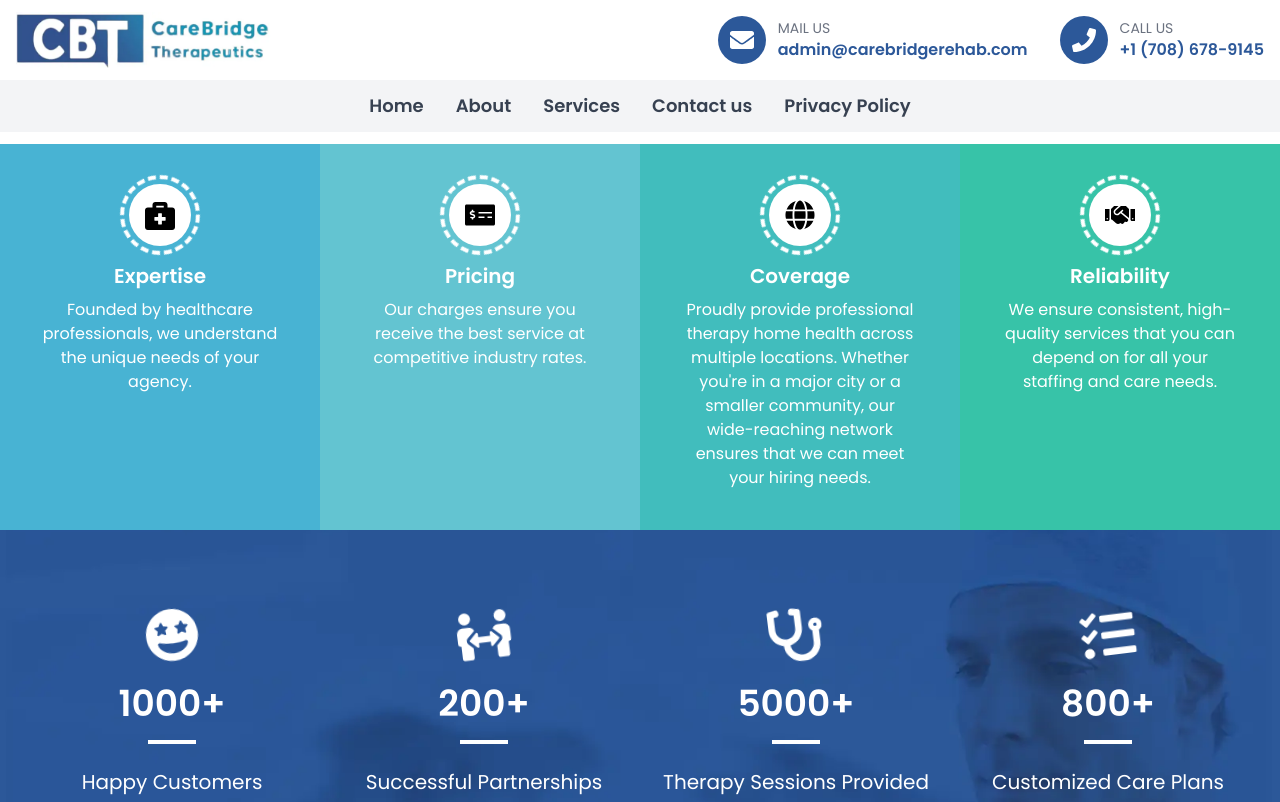
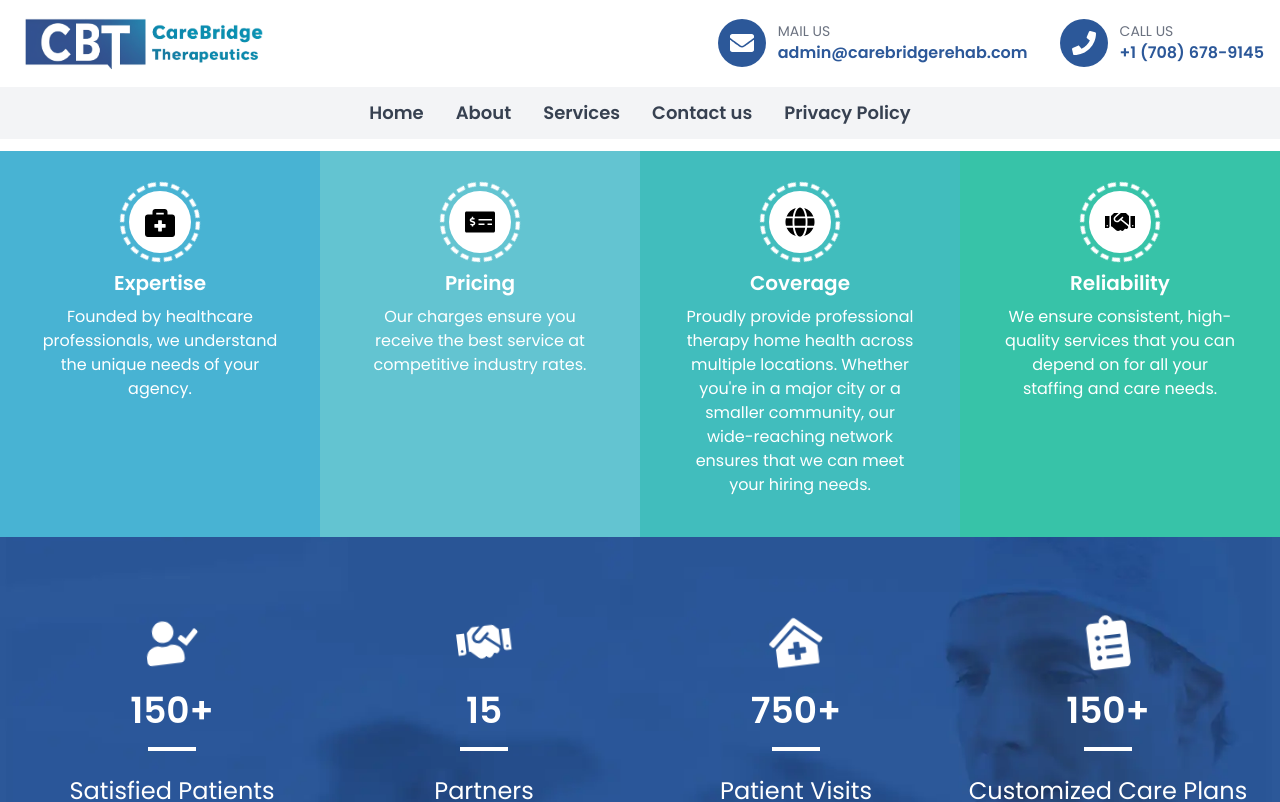
Before and after one commit to Asmaa63/CareBridge, a React (Vite) app: page /About in a window 1280 px wide. Shown: the top 802 px of the page. Built offline with nearby package versions, Linux system fonts and the light colour scheme.

Commit message:
edit logo2

```diff
--- a/src/Components/Header/Footer.tsx
+++ b/src/Components/Header/Footer.tsx
@@ -27,15 +27,14 @@ const Footer: React.FC = () => {
     const form = e.currentTarget;
     const formData = new FormData(form);
 
-    // تعديل البيانات المرسلة للـ API
   const data = {
   first_name: formData.get("name") as string || "No Name",
   phone: formData.get("phone") as string || "",
   message: formData.get("message") as string || "General Inquiry",
   subject: "Website Enquiry",
   last_name: "N/A",
-  work_email: "testuser@gmail.com", // استخدمي بريد إلكتروني حقيقي
-  company_email: "info@yourcompany.com" // جربي إيميل صالح
+  work_email: "testuser@gmail.com",
+  company_email: "info@yourcompany.com"
 };
 
     try {
--- a/src/Components/Header/Header.tsx
+++ b/src/Components/Header/Header.tsx
@@ -1,7 +1,7 @@
 import { useState } from "react";
 import { FaBars, FaTimes, FaEnvelope, FaPhone } from "react-icons/fa";
 import { Link } from "react-router-dom";
-import Logo from "../../assets/cbt.webp";
+import Logo from "../../assets/logo.png";
 
 const Header = () => {
   const [menuOpen, setMenuOpen] = useState(false);
--- a/src/Components/Pages/ContactUs.tsx
+++ b/src/Components/Pages/ContactUs.tsx
@@ -26,7 +26,7 @@ const handleSubmit = async (e: React.FormEvent<HTMLFormElement>) => {
     company_email: formData.get("companyEmail") as string || "",
     work_email: formData.get("workEmail") as string || "",
     phone: formData.get("mobileNumber") as string || "",
-    message: "contact email", // تعيين قيمة افتراضية
+    message: "contact email",
     subject: "General Inquiry",
     is_contact: 1,
   };
--- a/src/Components/Pages/Features.tsx
+++ b/src/Components/Pages/Features.tsx
@@ -1,6 +1,5 @@
 import React from "react";
 import { motion } from "framer-motion";
-// استيراد أيقونات جديدة
 import { FaBriefcaseMedical, FaMoneyCheckAlt, FaGlobe, FaHandshake } from "react-icons/fa";
 
 interface CardProps {
@@ -14,9 +13,7 @@ const Card: React.FC<CardProps> = ({ title, description, icon, bgColor }) => {
   return (
     <div className={`p-10 ${bgColor} text-center w-full sm:w-1/2 md:w-1/4`}>
       <div className="relative flex justify-center items-center mb-4">
-        {/* دائرة تدور حول الأيقونة */}
         <div className="absolute w-20 h-20 border-4 border-dashed rounded-full border-white animate-spin-slow"></div>
-        {/* أيقونة */}
         <div className="bg-white rounded-full p-4">{icon}</div>
       </div>
       <h3 className="text-xl text-white font-semibold mb-2">{title}</h3>
@@ -29,33 +26,33 @@ const Features: React.FC = () => {
   return (
     <motion.div
       className="flex flex-wrap justify-center w-full"
-      initial={{ opacity: 0, y: 50 }} // تبدأ مخفية مع تحريك لأسفل
-      whileInView={{ opacity: 1, y: 0 }} // تظهر عند التمرير
-      viewport={{ once: true }} // يتم تطبيق الأنيميشن مرة واحدة فقط
-      transition={{ duration: 0.8, ease: "easeOut" }} // مدة الأنيميشن وسهولة الحركات
+      initial={{ opacity: 0, y: 50 }}
+      whileInView={{ opacity: 1, y: 0 }}
+      viewport={{ once: true }}
+      transition={{ duration: 0.8, ease: "easeOut" }}
     >
       <Card
         title="Expertise"
         description="Founded by healthcare professionals, we understand the unique needs of your agency."
-        icon={<FaBriefcaseMedical size={30} />} // أيقونة تمثل الخبرة
+        icon={<FaBriefcaseMedical size={30} />}
         bgColor="bg-[#48b3d3]"
       />
       <Card
         title="Pricing"
         description="Our charges ensure you receive the best service at competitive industry rates."
-        icon={<FaMoneyCheckAlt size={30} />} // أيقونة تمثل الأسعار
+        icon={<FaMoneyCheckAlt size={30} />}
         bgColor="bg-[#63c4d1]"
       />
       <Card
         title="Coverage"
         description="Proudly provide professional therapy home health across multiple locations. Whether you're in a major city or a smaller community, our wide-reaching network ensures that we can meet your hiring needs."
-        icon={<FaGlobe size={30} />} // أيقونة تمثل التغطية
+        icon={<FaGlobe size={30} />}
         bgColor="bg-[#41bdbd]"
       />
       <Card
         title="Reliability"
         description="We ensure consistent, high-quality services that you can depend on for all your staffing and care needs."
-        icon={<FaHandshake size={30} />} // أيقونة تمثل الاعتمادية
+        icon={<FaHandshake size={30} />}
         bgColor="bg-[#37c3a8]"
       />
     </motion.div>
--- a/src/Components/Pages/MyComponent.tsx
+++ b/src/Components/Pages/MyComponent.tsx
@@ -1,23 +1,21 @@
 import React from "react";
-import { FaGrinStars, FaPeopleArrows, FaStethoscope, FaTasks } from "react-icons/fa";
+import { FaUserCheck, FaHandshake, FaClinicMedical, FaClipboardList } from "react-icons/fa";
 import bgimage from "../../assets/BlueBg.webp";
 import { motion } from "framer-motion";
 
 const StatsSection: React.FC = () => {
   const stats = [
-    { id: 1, value: "1000+", label: "Happy Customers", icon: <FaGrinStars size={50} /> },
-    { id: 2, value: "200+", label: "Successful Partnerships", icon: <FaPeopleArrows size={50} /> },
-    { id: 3, value: "5000+", label: "Therapy Sessions Provided", icon: <FaStethoscope size={50} /> },
-    { id: 4, value: "800+", label: "Customized Care Plans", icon: <FaTasks size={50} /> },
+    { id: 1, value: "150+", label: "Satisfied Patients", icon: <FaUserCheck size={50} /> },
+    { id: 2, value: "15", label: "Partners", icon: <FaHandshake size={50} /> },
+    { id: 3, value: "750+", label: "Patient Visits", icon: <FaClinicMedical size={50} /> },
+    { id: 4, value: "150+", label: "Customized Care Plans", icon: <FaClipboardList size={50} /> },
   ];
 
   const containerVariants = {
     hidden: { opacity: 0 },
     visible: {
       opacity: 1,
-      transition: {
-        staggerChildren: 0.2, // تأخير ظهور كل عنصر
-      },
+      transition: { staggerChildren: 0.2 },
     },
   };
 
@@ -34,7 +32,7 @@ const StatsSection: React.FC = () => {
     transition: {
       duration: 2,
       repeat: Infinity,
-    repeatType: "mirror" as const, // تعريف القيمة بشكل صريح
+      repeatType: "mirror" as const,
       ease: "easeInOut",
     },
   };
@@ -42,9 +40,7 @@ const StatsSection: React.FC = () => {
   return (
     <motion.div
       className="bg-cover bg-center py-16 sm:py-20"
-      style={{
-        backgroundImage: `url(${bgimage})`,
-      }}
+      style={{ backgroundImage: `url(${bgimage})` }}
       initial="hidden"
       whileInView="visible"
       viewport={{ once: true, amount: 0.3 }}
@@ -60,17 +56,14 @@ const StatsSection: React.FC = () => {
             className="flex flex-col items-center space-y-4 sm:space-y-6"
             variants={itemVariants}
           >
-            <motion.span
-              className="text-white"
-              {...iconAnimation}
-            >
+            <motion.span className="text-white" {...iconAnimation}>
               {stat.icon}
             </motion.span>
             <h2 className="text-3xl sm:text-4xl font-bold text-white relative">
               {stat.value}
               <span className="block w-8 sm:w-12 h-1 bg-white mt-2 sm:mt-4 mx-auto"></span>
             </h2>
-            <p className="text-base sm:text-lg lg:text-xl text-white">{stat.label}</p>
+            <p className="text-base sm:text-lg lg:text-2xl text-white">{stat.label}</p>
           </motion.div>
         ))}
       </motion.div>
--- a/src/Components/Pages/OfferSection.tsx
+++ b/src/Components/Pages/OfferSection.tsx
@@ -8,7 +8,7 @@ const OfferSection: React.FC = () => {
     visible: {
       opacity: 1,
       transition: {
-        staggerChildren: 0.3, // تأخير ظهور العناصر
+        staggerChildren: 0.3,
       },
     },
   };
@@ -23,7 +23,7 @@ const OfferSection: React.FC = () => {
       className="bg-gray-200 py-6"
       initial="hidden"
       whileInView="visible"
-      viewport={{ once: true, amount: 0.3 }} // تظهر عند رؤية 30% من القسم
+      viewport={{ once: true, amount: 0.3 }}
       variants={containerVariants}
     >
       <div className="max-w-5xl mx-auto flex flex-col md:flex-row items-center justify-center text-center md:text-left px-4 space-y-4 md:space-y-0 md:space-x-8">
```
Also changed, not shown: src/Components/Pages/About.tsx (+4 -7 lines), src/assets/cbt.webp (deleted), src/assets/logo.png (added). Lines whose indentation alone changed are shown as unchanged.
